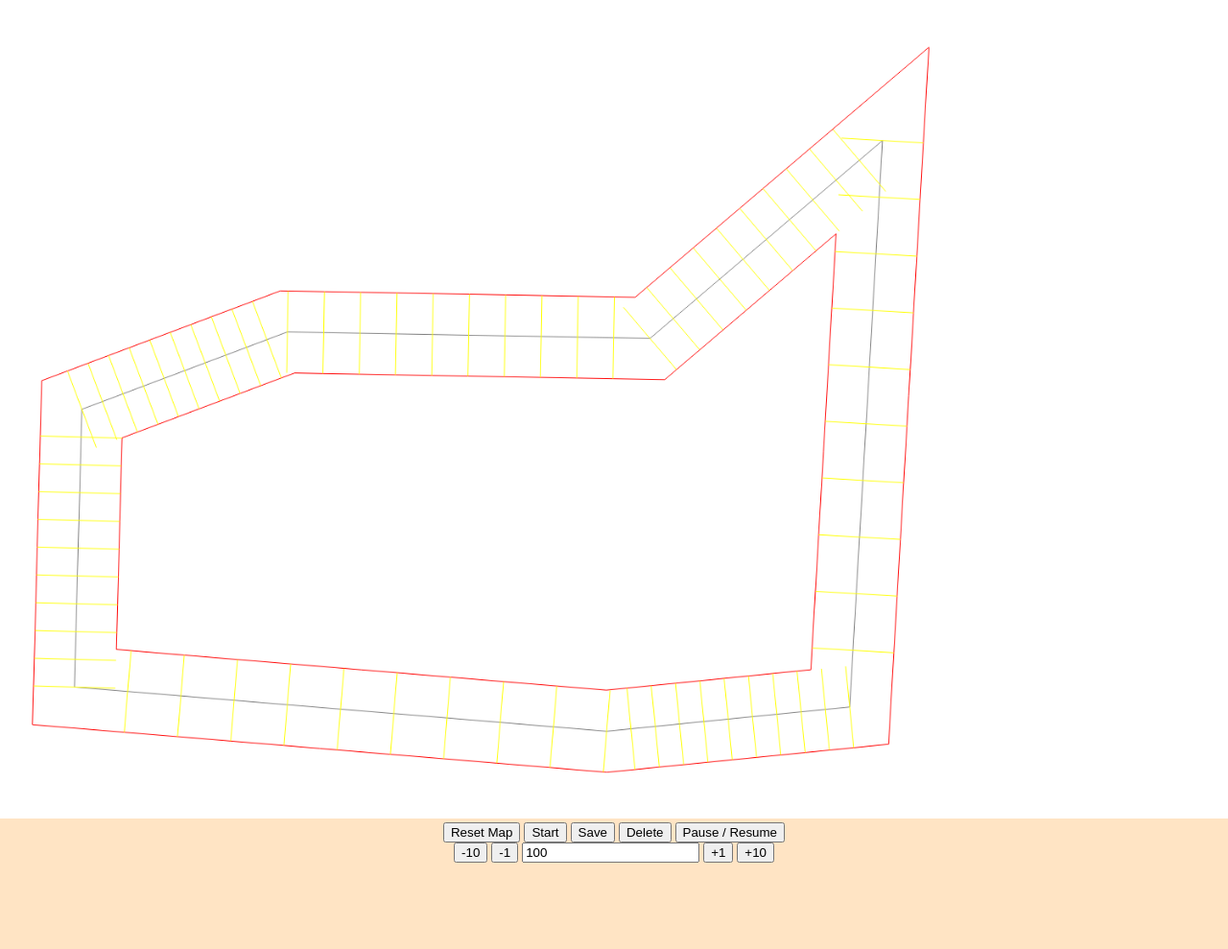
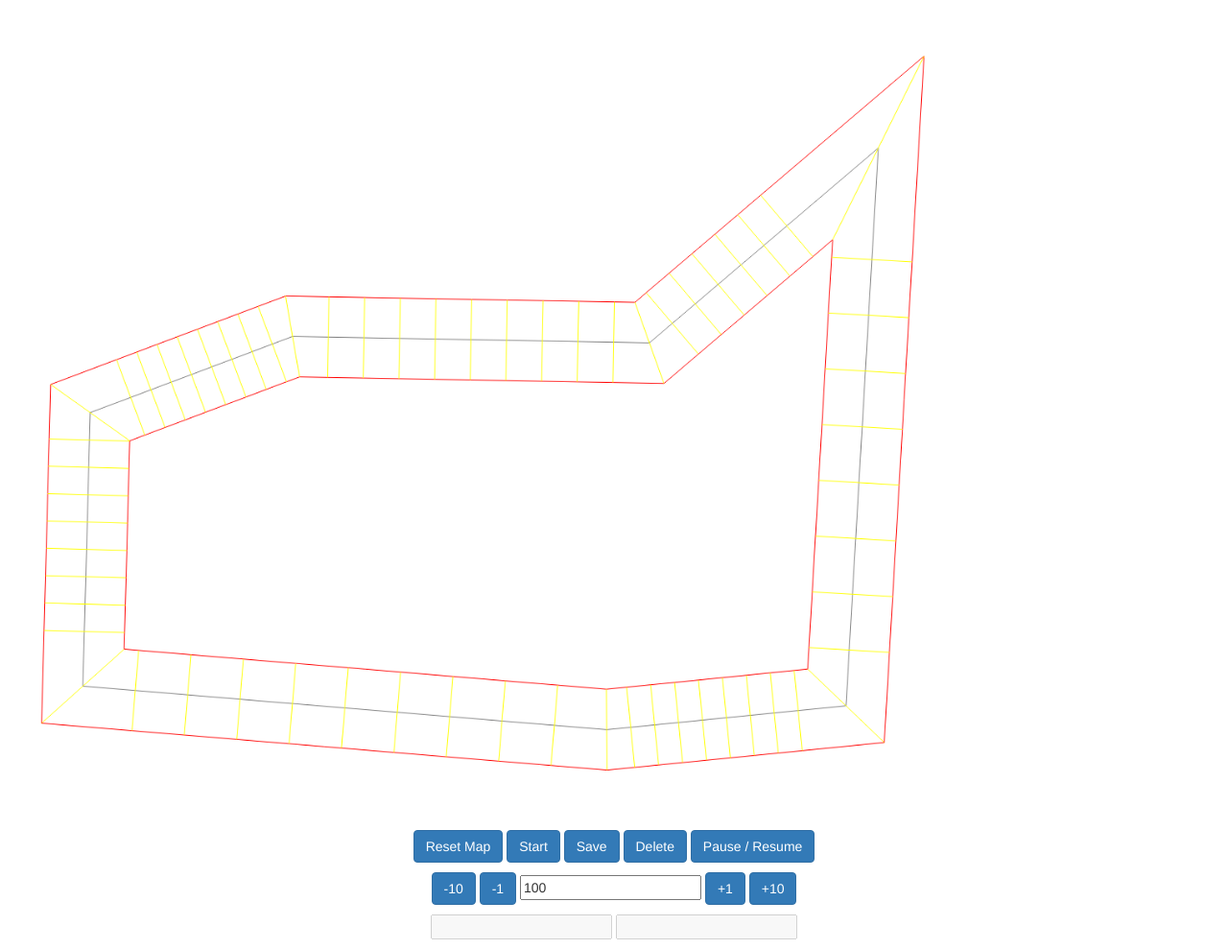
Before and after one commit to Eskarino/JSCar, a plain HTML site: page index.html in a window 1280 px wide. Shown: the whole page at 96% size. Before the commit the page ends 899 px from the top, so only its background shows below. Drawn offline with nearby package versions, Linux system fonts and the light colour scheme.

Commit message:
Reward gates fixed

```diff
--- a/index.html
+++ b/index.html
@@ -3,24 +3,34 @@
     <head>
         <title>JS Car Game</title>
         <link rel="stylesheet" href="style.css">
+
+        <meta charset="utf-8">
+        <meta name="viewport" content="width=device-width, initial-scale=1">
+        <link rel="stylesheet" href="https://maxcdn.bootstrapcdn.com/bootstrap/3.4.1/css/bootstrap.min.css">
+        <script src="https://ajax.googleapis.com/ajax/libs/jquery/3.6.3/jquery.min.js"></script>
+        <script src="https://maxcdn.bootstrapcdn.com/bootstrap/3.4.1/js/bootstrap.min.js"></script>
     </head>
 
     <body>
         <div id="canvasCtn" width="100%">
             <canvas id="theCanvas"></canvas>
             <div id="saveButtons">
-                <button onclick="reset_map()">Reset Map</button>
-                <button onclick="start()">Start</button>
-                <button onclick="save_gnet()">Save</button>
-                <button onclick="discard_gnet()">Delete</button>
-                <button onclick="pause_resume()">Pause / Resume</button>
+                <button onclick="reset_map()" type="button" class="btn btn-primary">Reset Map</button>
+                <button onclick="start()" type="button" class="btn btn-primary">Start</button>
+                <button onclick="save_gnet()" type="button" class="btn btn-primary">Save</button>
+                <button onclick="discard_gnet()" type="button" class="btn btn-primary">Delete</button>
+                <button onclick="pause_resume()" type="button" class="btn btn-primary">Pause / Resume</button>
             </div>
             <div id="mutationButtons">
-                <button onclick="changeMutationRate(-10)">-10</button>
-                <button onclick="changeMutationRate(-1)">-1</button>
+                <button onclick="changeMutationRate(-10)" type="button" class="btn btn-primary">-10</button>
+                <button onclick="changeMutationRate(-1)" type="button" class="btn btn-primary">-1</button>
                 <input id="mutationRate" value = 100 autocomplete="off"/>
-                <button onclick="changeMutationRate(1)">+1</button>
-                <button onclick="changeMutationRate(10)">+10</button>
+                <button onclick="changeMutationRate(1)" type="button" class="btn btn-primary">+1</button>
+                <button onclick="changeMutationRate(10)" type="button" class="btn btn-primary">+10</button>
+            </div>
+            <div id = "carsReview">
+                <input id="bestCar" autocomplete="off" disabled/>
+                <input id="selectedCar" autocomplete="off" disabled/>
             </div>
             <script src="gnetwork.js"></script>
             <script src="utils.js"></script>
--- a/main.js
+++ b/main.js
@@ -46,6 +46,11 @@ function loop() {
             c=>car_table[c.id].reward==Math.max(
                 ...cars.map(c=>car_table[c.id].reward)
         ));
+
+        document.getElementById("bestCar").value = best_car.id
+        if (selected_car){
+            document.getElementById("selectedCar").value = selected_car.id
+        }
         // remaining_cars = cars.filter((c) => c.damaged == false)
         loop_counter+= 1
     }
@@ -160,6 +165,5 @@ function check_clicked_car(){
                 }
             }
         });
-        console.log(selected_car.id)
     }, false);
 }
--- a/road.js
+++ b/road.js
@@ -95,7 +95,7 @@ class Road{
         this.gates = [];
         for(let i = 0; i < this.segments.length; i++){
             let gates = get_gates(
-                this.segments[i], this.rgates_per_segment, this.road_width);
+                this.int_border[i], this.ext_border[i], this.segments[i], this.rgates_per_segment, this.road_width);
             for(let j=0; j < gates.length; j++){
                 this.gates.push(gates[j])
             }
--- a/style.css
+++ b/style.css
@@ -9,3 +9,7 @@ body{
     background-color: white;
     width: 100%;
 }
+
+div{
+    margin:10px;
+ }
--- a/utils.js
+++ b/utils.js
@@ -92,7 +92,7 @@ function extend_segment(segment, size_modification){
     return new_segment;
 }
 
-function get_gates(segment, gates_per_segment, distance){
+function get_gates(border_int, border_ext, segment, gates_per_segment, distance){
     let x1 = segment[0][0];
     let y1 = segment[0][1];
     let x2 = segment[1][0];
@@ -104,16 +104,34 @@ function get_gates(segment, gates_per_segment, distance){
     }
 
     let gates = [];
+    gates.push([[border_int[0][0], border_int[0][1]],[border_ext[0][0], border_ext[0][1]]]);
+
     let freq = 1/gates_per_segment;
     for (let i = 0; i < gates_per_segment; i++){
         let xm = lerp(x1, x2, freq*i);
         let ym = lerp(y1, y2, freq*i);
 
-        gate_x1 = xm + distance*Math.cos(angle+Math.PI/2);
-        gate_y1 = ym + distance*Math.sin(angle+Math.PI/2);
-        gate_x2 = xm + distance*Math.cos(angle-Math.PI/2);
-        gate_y2 = ym + distance*Math.sin(angle-Math.PI/2);
-        gates.push([[gate_x1, gate_y1],[gate_x2, gate_y2]]);
+        gate_x_int = xm + distance*Math.cos(angle+Math.PI/2);
+        gate_y_int = ym + distance*Math.sin(angle+Math.PI/2);
+        gate_x_ext = xm + distance*Math.cos(angle-Math.PI/2);
+        gate_y_ext = ym + distance*Math.sin(angle-Math.PI/2);
+
+        min_x_int = Math.min(border_int[0][0], border_int[1][0])
+        max_x_int = Math.max(border_int[0][0], border_int[1][0])
+        min_y_int = Math.min(border_int[0][1], border_int[1][1])
+        max_y_int = Math.max(border_int[0][1], border_int[1][1])
+
+        min_x_ext = Math.min(border_ext[0][0], border_ext[1][0])
+        max_x_ext = Math.max(border_ext[0][0], border_ext[1][0])
+        min_y_ext = Math.min(border_ext[0][1], border_ext[1][1])
+        max_y_ext = Math.max(border_ext[0][1], border_ext[1][1])
+
+
+        if(gate_x_int > min_x_int && gate_x_int < max_x_int && gate_y_int > min_y_int && gate_y_int < max_y_int){
+            if(gate_x_ext > min_x_ext && gate_x_ext < max_x_ext && gate_y_ext > min_y_ext && gate_y_ext < max_y_ext){
+                gates.push([[gate_x_int, gate_y_int],[gate_x_ext, gate_y_ext]]);
+            }
+        }
     }
     return gates;
 }
```
